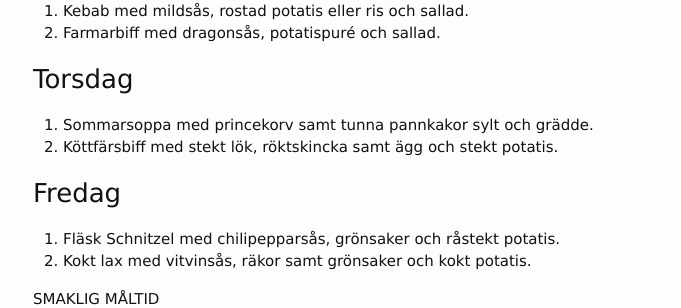
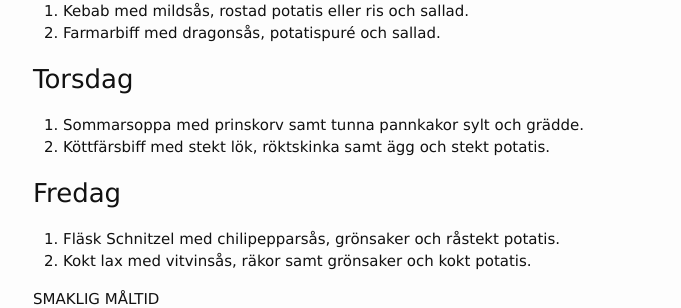
Before and after one commit to FarInn62/farinn62.github.io, a Jekyll site: the page built from lunch.md, in a window 1280 px wide. Shown: the part 476-784 px from the top of the page, without its empty margins (237-918 px from the left). Built offline with Jekyll 4.4.1, drawn with Linux system fonts in a browser that asks for light colours.

Commit message:
Update lunch.md

```diff
--- a/lunch.md
+++ b/lunch.md
@@ -26,8 +26,8 @@ Alla rätter: 110:- Take away: 90:-
 
 ### Torsdag
 
-1. Sommarsoppa med princekorv samt tunna pannkakor sylt och grädde.
-2. Köttfärsbiff med stekt lök, röktskincka samt ägg och stekt potatis.
+1. Sommarsoppa med prinskorv samt tunna pannkakor sylt och grädde.
+2. Köttfärsbiff med stekt lök, röktskinka samt ägg och stekt potatis.
 
 ### Fredag
 
```
